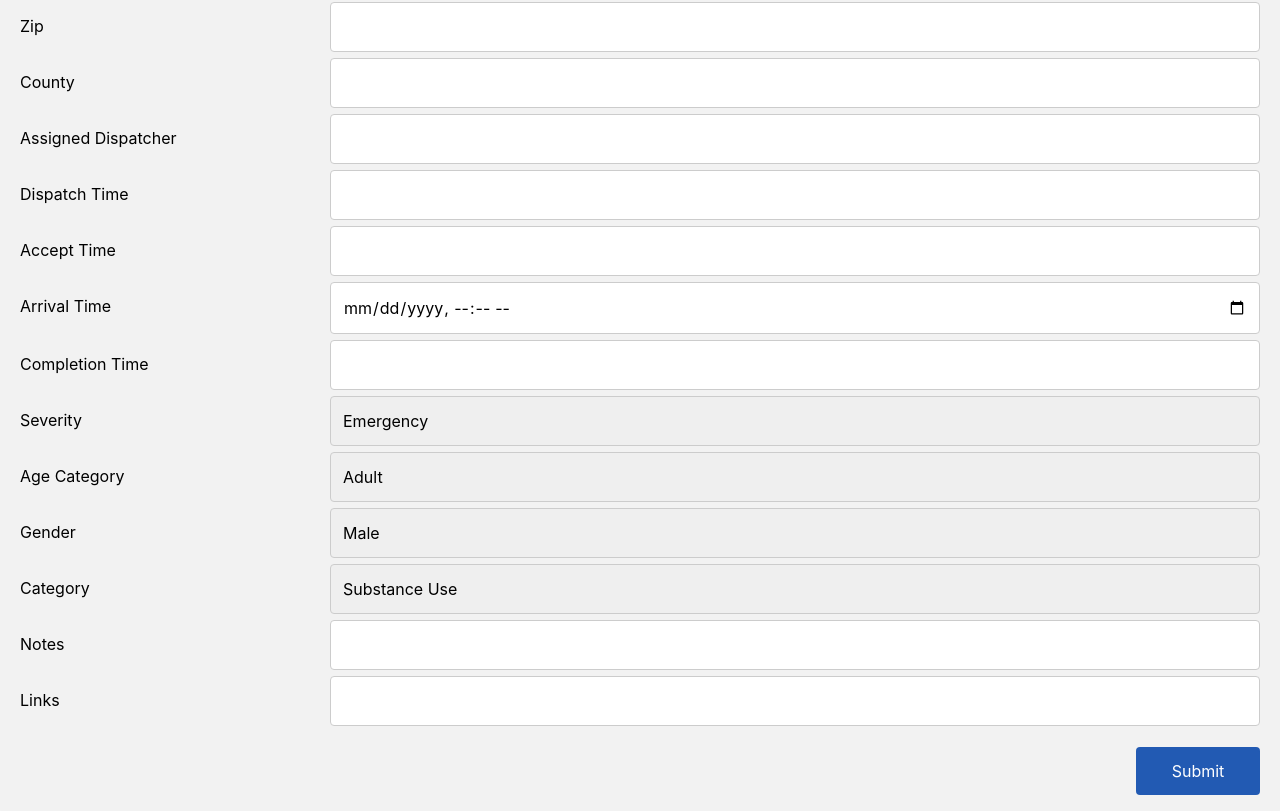
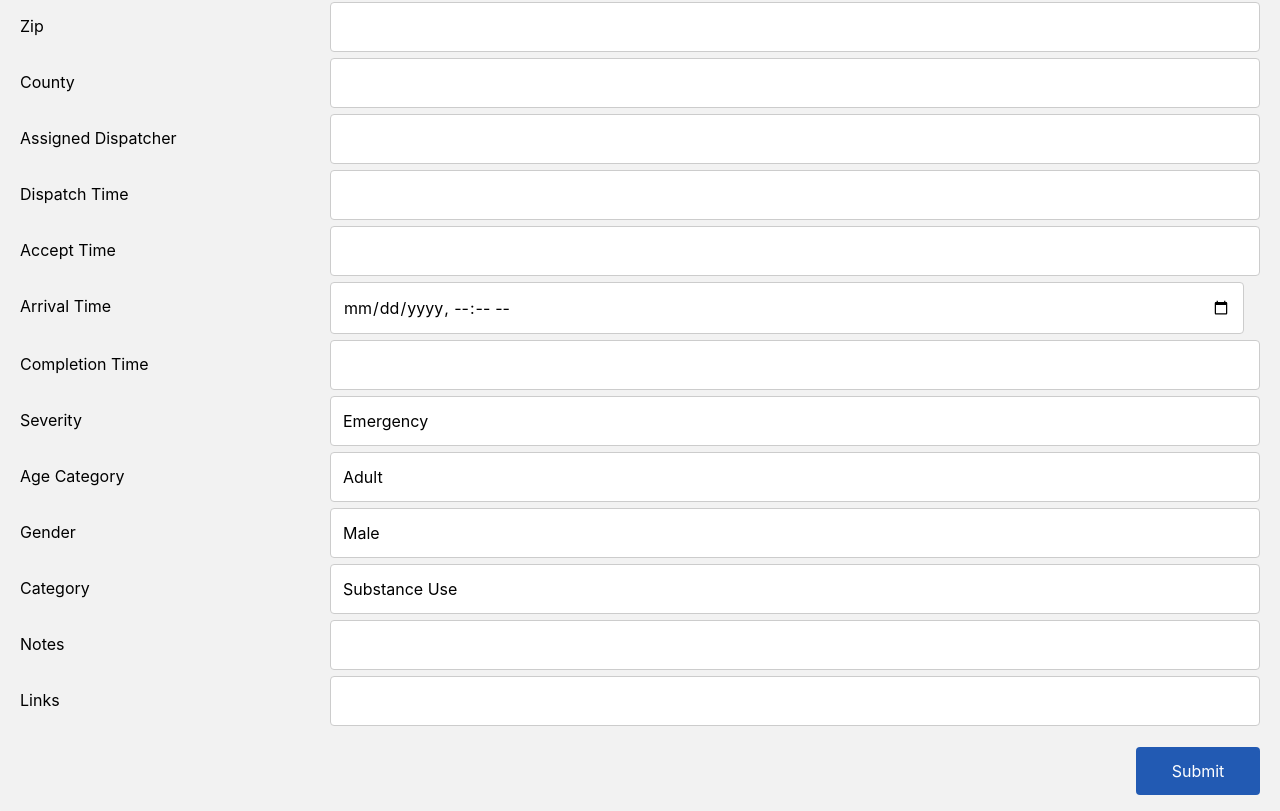
Before and after one commit to raviisapce/htmltest, a React (Create React App) app: page / in a window 1280 px wide. Shown: the part 552-1363 px from the top of the page. Built offline with nearby package versions, Linux system fonts and the light colour scheme.

Commit message:
added css for datetime

```diff
--- a/src/index.css
+++ b/src/index.css
@@ -23,10 +23,9 @@ textarea {
 }
 
 input[type="datetime-local"] {
-  /* width: 160px; */
   display: block;
-  /* -webkit-appearance: none; */
-  width: 100%;
+  -webkit-appearance: none;
+  -webkit-min-logical-width: calc(100% - 16px);
   padding: 12px;
   border: 1px solid #ccc;
   border-radius: 4px;
@@ -34,7 +33,7 @@ input[type="datetime-local"] {
 }
 
 select {
-  -webkit-background: white;
+  background: white;
   -webkit-appearance: none;
   width: 100%;
   padding: 12px;
```
